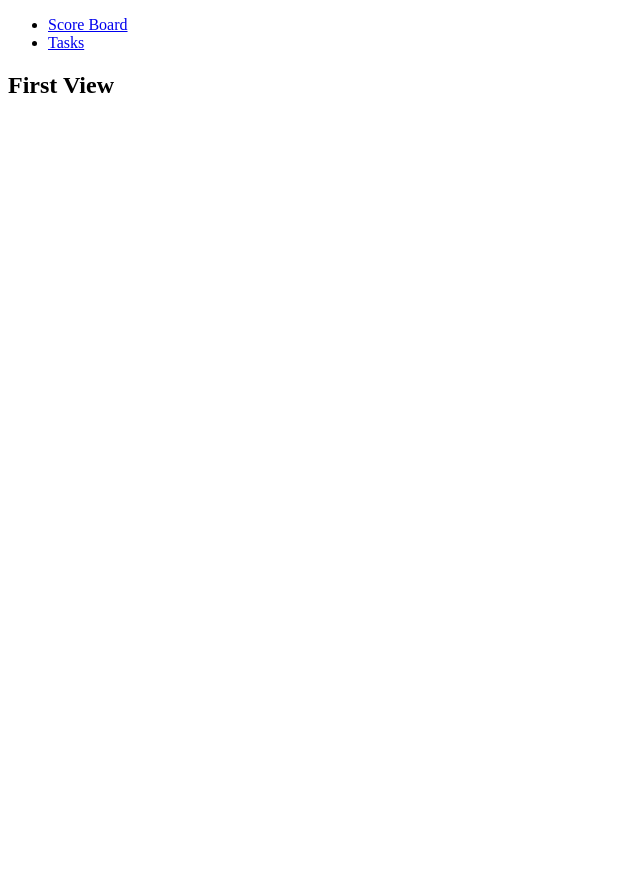
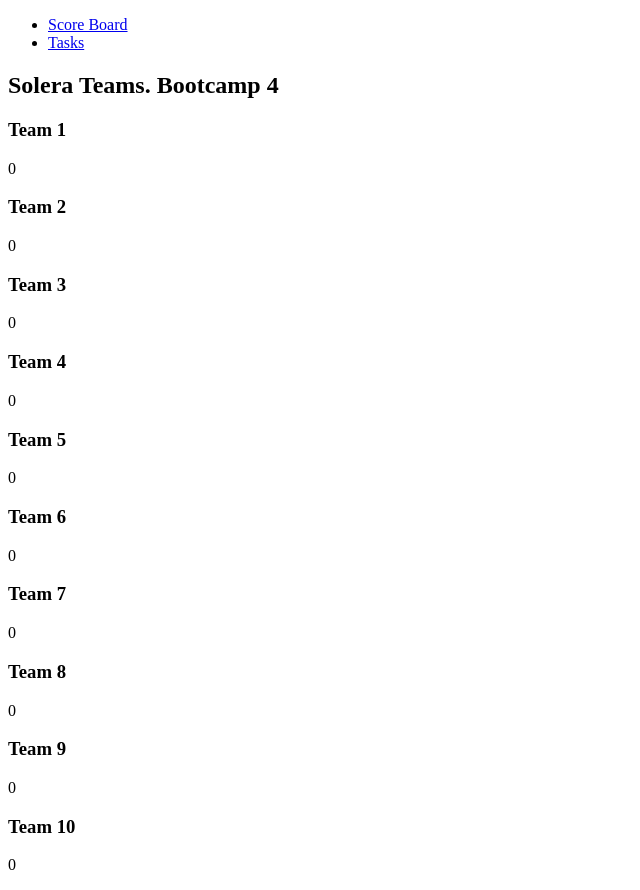
Before and after one commit to albpintado/lunera-1, a React (Create React App) app: page / in a window 1280 px wide. Shown: the whole page, without its empty margins (0-640 px from the left). Before the commit the page ends 800 px from the top, so only its background shows below. Built offline with nearby package versions, Linux system fonts and the light colour scheme.

Commit message:
Add score board scheme

```diff
--- a/src/App.js
+++ b/src/App.js
@@ -1,5 +1,6 @@
 import React from "react";
 import { Routes, Route, Link } from "react-router-dom";
+import ScoreBoard from "views/ScoreBoard";
 
 function App() {
   return (
@@ -17,7 +18,7 @@ function App() {
         </nav>
         <Routes>
           <Route path="/tasks" element={<h2>Second View</h2>}></Route>
-          <Route path="/" element={<h2>First View</h2>}></Route>
+          <Route path="/" element={<ScoreBoard />}></Route>
         </Routes>
       </div>
     </div>
--- /dev/null
+++ b/src/components/Team.js
@@ -0,0 +1,15 @@
+import React from "react";
+
+const Team = ({ name, score }) => {
+  return (
+    <article>
+      <header>
+        <h3>{name}</h3>
+      </header>
+      <p>{score}</p>
+      <main></main>
+    </article>
+  );
+};
+
+export default Team;
--- /dev/null
+++ b/src/views/ScoreBoard.js
@@ -0,0 +1,26 @@
+import Team from "components/Team";
+import React from "react";
+
+const ScoreBoard = () => {
+  return (
+    <>
+      <header>
+        <h2>Solera Teams. Bootcamp 4</h2>
+      </header>
+      <main>
+        <Team name="Team 1" score="0" />
+        <Team name="Team 2" score="0" />
+        <Team name="Team 3" score="0" />
+        <Team name="Team 4" score="0" />
+        <Team name="Team 5" score="0" />
+        <Team name="Team 6" score="0" />
+        <Team name="Team 7" score="0" />
+        <Team name="Team 8" score="0" />
+        <Team name="Team 9" score="0" />
+        <Team name="Team 10" score="0" />
+      </main>
+    </>
+  );
+};
+
+export default ScoreBoard;
```
